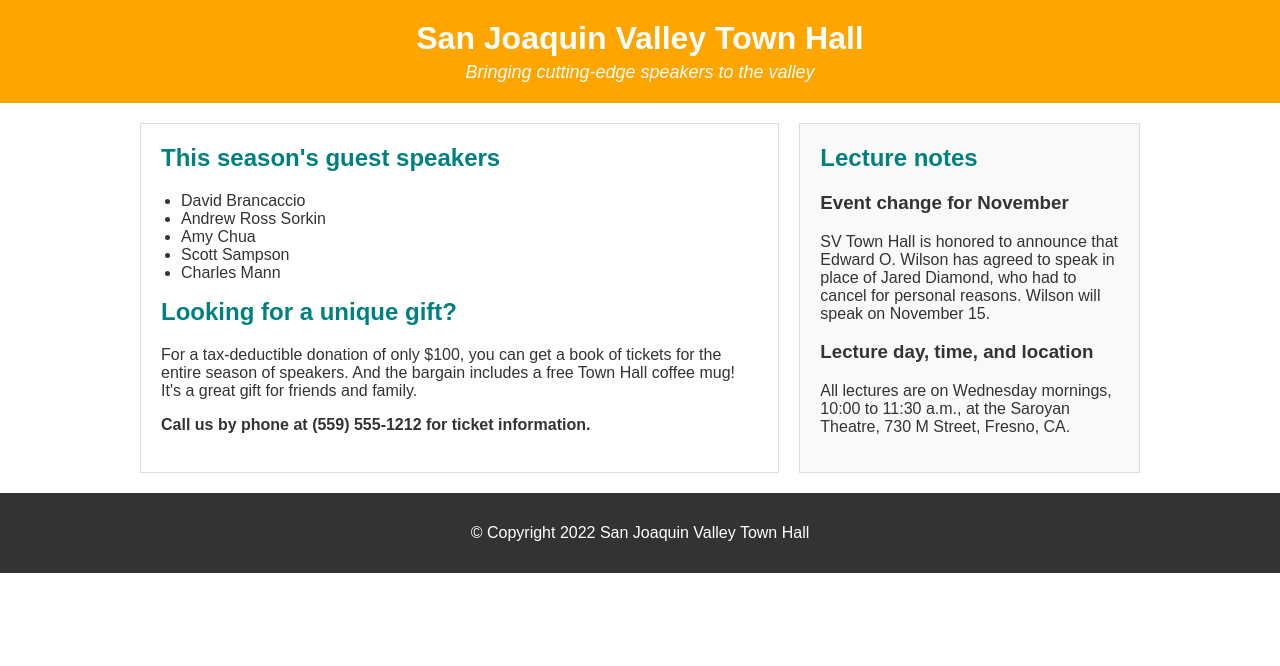
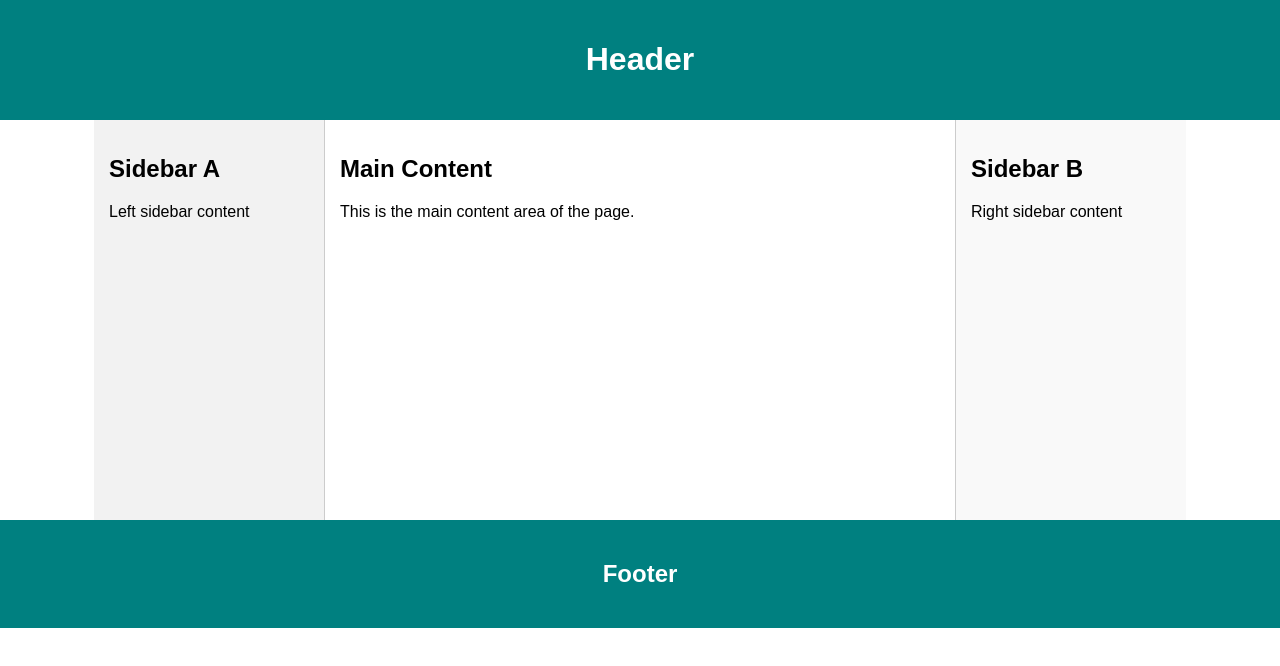
Before and after one commit to lavanphuITITIU21282/lvphu, a plain HTML site: page index.html in a window 1280 px wide. Drawn offline with Linux system fonts and the light colour scheme.

Commit message:
Add files via upload

```diff
--- a/index.html
+++ b/index.html
@@ -2,109 +2,74 @@
 <html lang="en">
 <head>
   <meta charset="UTF-8">
-  <title>San Joaquin Valley Town Hall</title>
+  <title>Exercise 3 – 3-Column Flexbox Layout</title>
   <style>
     body {
       font-family: Arial, sans-serif;
       margin: 0;
       padding: 0;
-      background: #fff;
-      color: #333;
     }
-    header {
-      background: orange;
+    /* Header and Footer */
+    header, footer {
+      background: teal;
       color: white;
       text-align: center;
       padding: 20px;
     }
-    header h1 {
-      margin: 0;
-      font-size: 32px;
+    /* Main container */
+    .container {
+      display: flex;              /* Flexbox container */
+      justify-content: center;    /* center the 3 columns */
+      max-width: 1000px;          /* fixed width layout */
+      margin: 0 auto;
+      min-height: 400px;
     }
-    header p {
-      margin: 5px 0 0;
-      font-size: 18px;
-      font-style: italic;
+    /* Left sidebar */
+    .sidebar-left {
+      flex: 0 0 200px;   /* fixed 200px */
+      background: #f2f2f2;
+      padding: 15px;
     }
-    .container {
-      display: flex;
-      max-width: 1000px;
-      margin: 20px auto;
-      gap: 20px;
+    /* Main content */
+    .main {
+      flex: 0 0 600px;   /* fixed 600px */
+      background: #fff;
+      padding: 15px;
+      border-left: 1px solid #ccc;
+      border-right: 1px solid #ccc;
     }
-    main {
-      flex: 2;
-      padding: 20px;
-      background: #fff;
-      border: 1px solid #ddd;
-    }
-    aside {
-      flex: 1;
-      padding: 20px;
+    /* Right sidebar */
+    .sidebar-right {
+      flex: 0 0 200px;   /* fixed 200px */
       background: #f9f9f9;
-      border: 1px solid #ddd;
-    }
-    h2 {
-      color: teal;
-      margin-top: 0;
-    }
-    ul {
-      padding-left: 20px;
-    }
-    footer {
-      background: #333;
-      color: white;
-      text-align: center;
       padding: 15px;
-      margin-top: 20px;
     }
   </style>
 </head>
 <body>
   <header>
-    <h1>San Joaquin Valley Town Hall</h1>
-    <p>Bringing cutting-edge speakers to the valley</p>
+    <h1>Header</h1>
   </header>
 
   <div class="container">
-    <main>
-      <h2>This season's guest speakers</h2>
-      <ul>
-        <li>David Brancaccio</li>
-        <li>Andrew Ross Sorkin</li>
-        <li>Amy Chua</li>
-        <li>Scott Sampson</li>
-        <li>Charles Mann</li>
-      </ul>
+    <aside class="sidebar-left">
+      <h2>Sidebar A</h2>
+      <p>Left sidebar content</p>
+    </aside>
 
-      <h2>Looking for a unique gift?</h2>
-      <p>
-        For a tax-deductible donation of only $100, you can get a book of tickets
-        for the entire season of speakers. And the bargain includes a free Town Hall coffee mug!
-        It's a great gift for friends and family.
-      </p>
-      <p><strong>Call us by phone at (559) 555-1212 for ticket information.</strong></p>
+    <main class="main">
+      <h2>Main Content</h2>
+      <p>This is the main content area of the page.</p>
     </main>
 
-    <aside>
-      <h2>Lecture notes</h2>
-      <h3>Event change for November</h3>
-      <p>
-        SV Town Hall is honored to announce that Edward O. Wilson has agreed to speak
-        in place of Jared Diamond, who had to cancel for personal reasons.
-        Wilson will speak on November 15.
-      </p>
-
-      <h3>Lecture day, time, and location</h3>
-      <p>
-        All lectures are on Wednesday mornings, 10:00 to 11:30 a.m.,
-        at the Saroyan Theatre, 730 M Street, Fresno, CA.
-      </p>
+    <aside class="sidebar-right">
+      <h2>Sidebar B</h2>
+      <p>Right sidebar content</p>
     </aside>
   </div>
 
   <footer>
-    <p>© Copyright 2022 San Joaquin Valley Town Hall</p>
+    <h2>Footer</h2>
   </footer>
 </body>
 </html>
```
